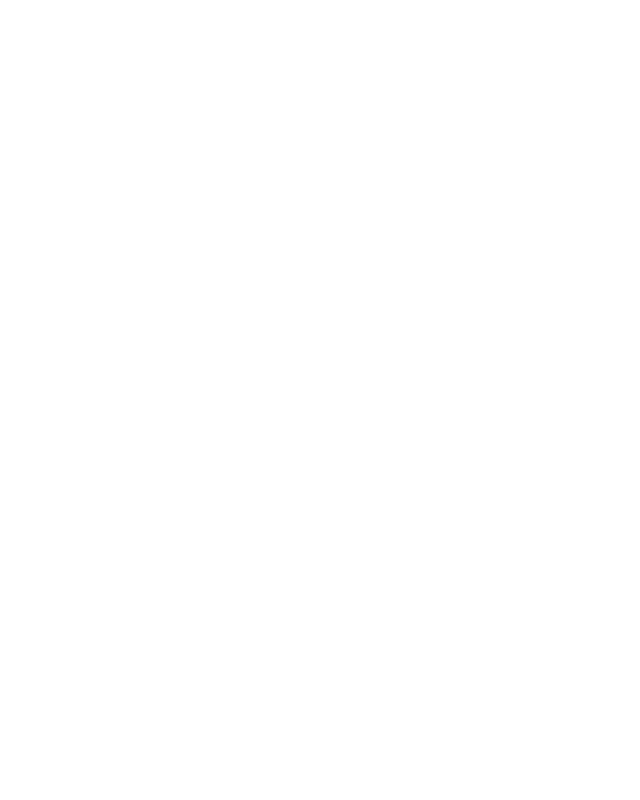
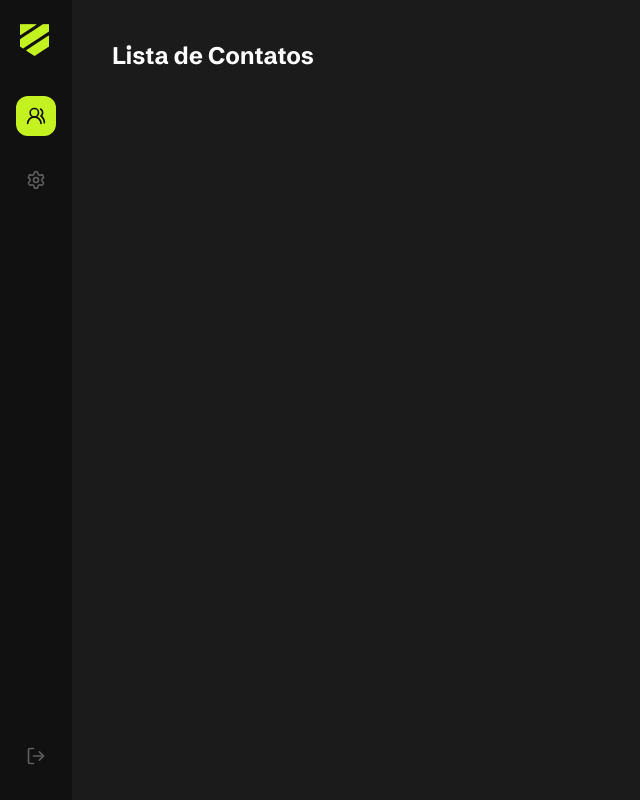
Before and after one commit to ryanoliveir/contacts-manager-web, a React (Vite) app: page /home in a window 1280 px wide. Before the commit this address had no page. Shown: the whole page, without its empty margins (0-640 px from the left). Built offline with nearby package versions, Linux system fonts and the light colour scheme; the HTML template or start-up script is replaced by a standard one.

Commit message:
feat: add sidebar

```diff
--- a/package.json
+++ b/package.json
@@ -12,12 +12,15 @@
   "dependencies": {
     "@hookform/resolvers": "^5.4.0",
     "@tailwindcss/vite": "^4.3.2",
+    "clsx": "^2.1.1",
     "lucide": "^1.24.0",
     "lucide-react": "^1.24.0",
+    "motion": "^12.42.2",
     "react": "^19.2.7",
     "react-dom": "^19.2.7",
     "react-hook-form": "^7.81.0",
     "react-router-dom": "^7.18.1",
+    "tailwind-merge": "^3.6.0",
     "tailwindcss": "^4.3.2",
     "zod": "^4.4.3"
   },
--- a/src/App.tsx
+++ b/src/App.tsx
@@ -2,6 +2,8 @@
 import AuthLayout from "./components/AuthLayout";
 import LoginPage from "./pages/Login";
 import RegisterPage from "./pages/Register";
+import MainLayout from "./components/MainLayout";
+import Home from "./pages/Home";
 
 function App() {
   return (
@@ -11,6 +13,9 @@
         <Route path="/login" element={<LoginPage />} />
         <Route path="/register" element={<RegisterPage />} />
       </Route>
+      <Route element={<MainLayout />}>
+        <Route path="/home" element={<Home />} />
+      </Route>
     </Routes>
   );
 }
--- /dev/null
+++ b/src/components/MainLayout/index.tsx
@@ -0,0 +1,15 @@
+import { Outlet } from "react-router-dom";
+import Sidebar from "../Sidebar";
+
+function MainLayout() {
+  return (
+    <div className="flex">
+      <Sidebar />
+      <div className="flex-1 bg-background-secondary">
+        <Outlet />
+      </div>
+    </div>
+  );
+}
+
+export default MainLayout;
--- /dev/null
+++ b/src/components/Sidebar/index.tsx
@@ -0,0 +1,106 @@
+import { useState } from "react";
+import LogoMinimal from "../../assets/LogoMinimal.png";
+import Logo from "../../assets/Logo.png";
+import { UsersRound, Settings, LogOut } from "lucide-react";
+import { cn } from "../../libs/cn";
+import { AnimatePresence, motion } from "motion/react";
+
+function Sidebar() {
+  const [isCollapsed, setIsCollapsed] = useState(true);
+  return (
+    <div
+      className="min-h-screen bg-background-primary"
+      onClick={() => setIsCollapsed(!isCollapsed)}
+    >
+      <div className="flex h-screen">
+        <div
+          className={cn(
+            " flex  py-6 flex-col justify-between px-4 transition-all duration-300",
+            isCollapsed ? "w-18" : "w-56",
+          )}
+        >
+          <div className="flex flex-col gap-10 items-start">
+            {isCollapsed ? (
+              <img src={LogoMinimal} className="px-1 h-8 w-auto" alt="" />
+            ) : (
+              <img src={Logo} className="px-1 h-8 w-auto" alt="" />
+            )}
+            <div className="w-full">
+              <ul className=" flex flex-col gap-6">
+                <motion.li
+                  initial={{ opacity: 0, width: 0 }}
+                  animate={{ opacity: 1, width: "auto" }}
+                  exit={{ opacity: 0, width: 0 }}
+                  transition={{ duration: 0.2 }}
+                  className={cn(
+                    "px-3 py-2 rounded-xl flex items-center justify-start text-content-inverse gap-2 bg-accent-brand overflow-hidden",
+                    isCollapsed
+                      ? "justify-center w-10 h-10 p-2"
+                      : "justify-start gap-3 px-3 py-2 w-full",
+                  )}
+                >
+                  <UsersRound className="shrink-0" size={20} />
+                  <AnimatePresence>
+                    {!isCollapsed && <span>Contatos</span>}
+                  </AnimatePresence>
+                </motion.li>
+                <motion.li
+                  initial={{ opacity: 0, width: 0 }}
+                  animate={{ opacity: 1, width: "auto" }}
+                  exit={{ opacity: 0, width: 0 }}
+                  transition={{ duration: 0.2 }}
+                  className={cn(
+                    "px-3 py-2 rounded-xl flex items-center justify-start text-contenct-muted gap-2 overflow-hidden",
+                    isCollapsed
+                      ? "justify-center w-10 h-10 p-2"
+                      : "justify-start gap-3 px-3 py-2 w-full",
+                  )}
+                >
+                  <Settings className="shrink-0" size={20} />
+                  <AnimatePresence>
+                    {!isCollapsed && (
+                      <motion.span
+                        initial={{ opacity: 0, width: 0 }}
+                        animate={{ opacity: 1, width: "auto" }}
+                        exit={{ opacity: 0, width: 0 }}
+                        transition={{ duration: 0.2 }}
+                        className="whitespace-nowrap"
+                      >
+                        Configurações
+                      </motion.span>
+                    )}
+                  </AnimatePresence>
+                </motion.li>
+              </ul>
+            </div>
+          </div>
+          <div
+            className={cn(
+              "px-3 py-2 rounded-xl flex items-center text-contenct-muted gap-2",
+              isCollapsed
+                ? "justify-center w-10 h-10 p-2"
+                : "justify-start gap-3 px-3 py-2 w-full",
+            )}
+          >
+            <LogOut className="" size={20} />
+            <AnimatePresence>
+              {!isCollapsed && (
+                <motion.span
+                  initial={{ opacity: 0, width: 0 }}
+                  animate={{ opacity: 1, width: "auto" }}
+                  exit={{ opacity: 0, width: 0 }}
+                  transition={{ duration: 0.2 }}
+                  className="whitespace-nowrap"
+                >
+                  Sair
+                </motion.span>
+              )}
+            </AnimatePresence>
+          </div>
+        </div>
+      </div>
+    </div>
+  );
+}
+
+export default Sidebar;
--- /dev/null
+++ b/src/libs/cn/index.ts
@@ -0,0 +1,6 @@
+import { clsx, type ClassValue } from "clsx";
+import { twMerge } from "tailwind-merge";
+
+export function cn(...inputs: ClassValue[]) {
+  return twMerge(clsx(inputs));
+}
--- /dev/null
+++ b/src/pages/Home/index.tsx
@@ -0,0 +1,9 @@
+function Home() {
+  return (
+    <div className="p-10 text-heading font-bold text-content-primary">
+      Lista de Contatos
+    </div>
+  );
+}
+
+export default Home;
```
Also changed, not shown: src/assets/LogoMinimal.png (added), 1 other file (tests, documents, lock files or other folders).
